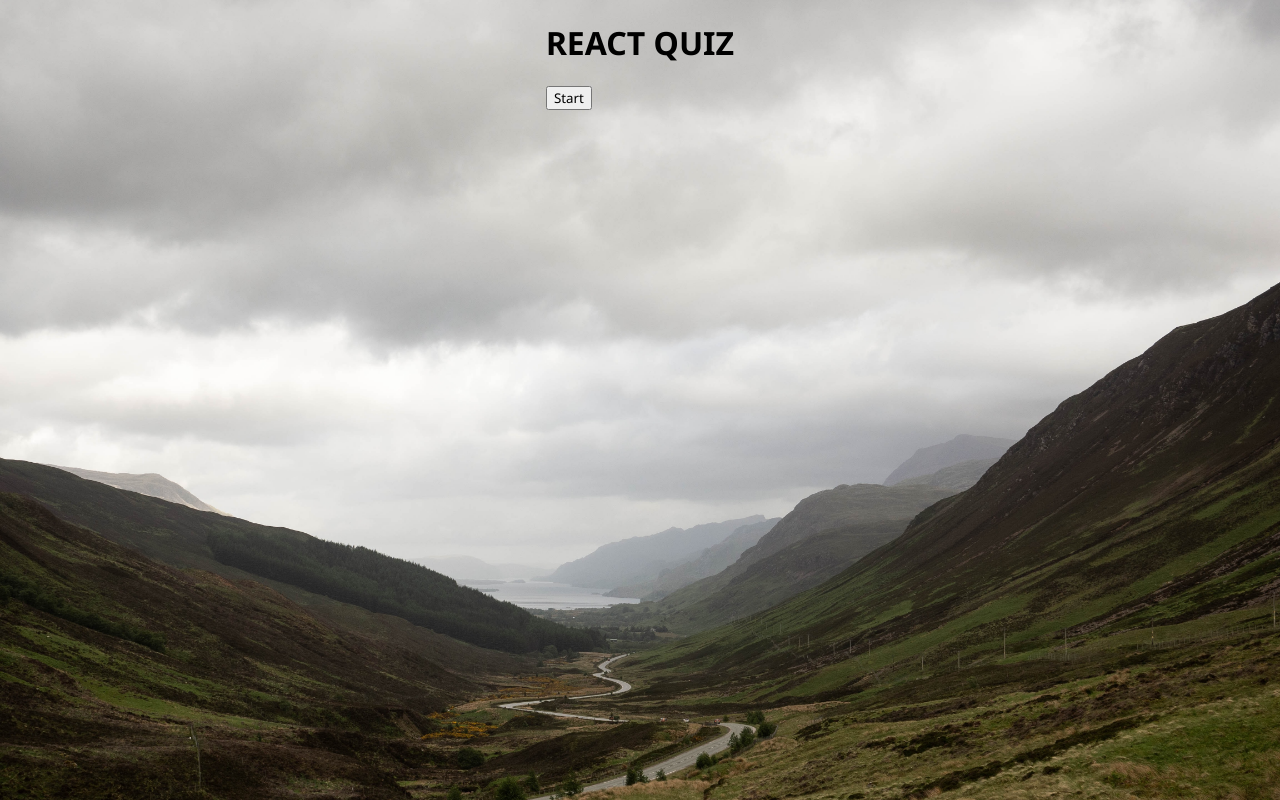
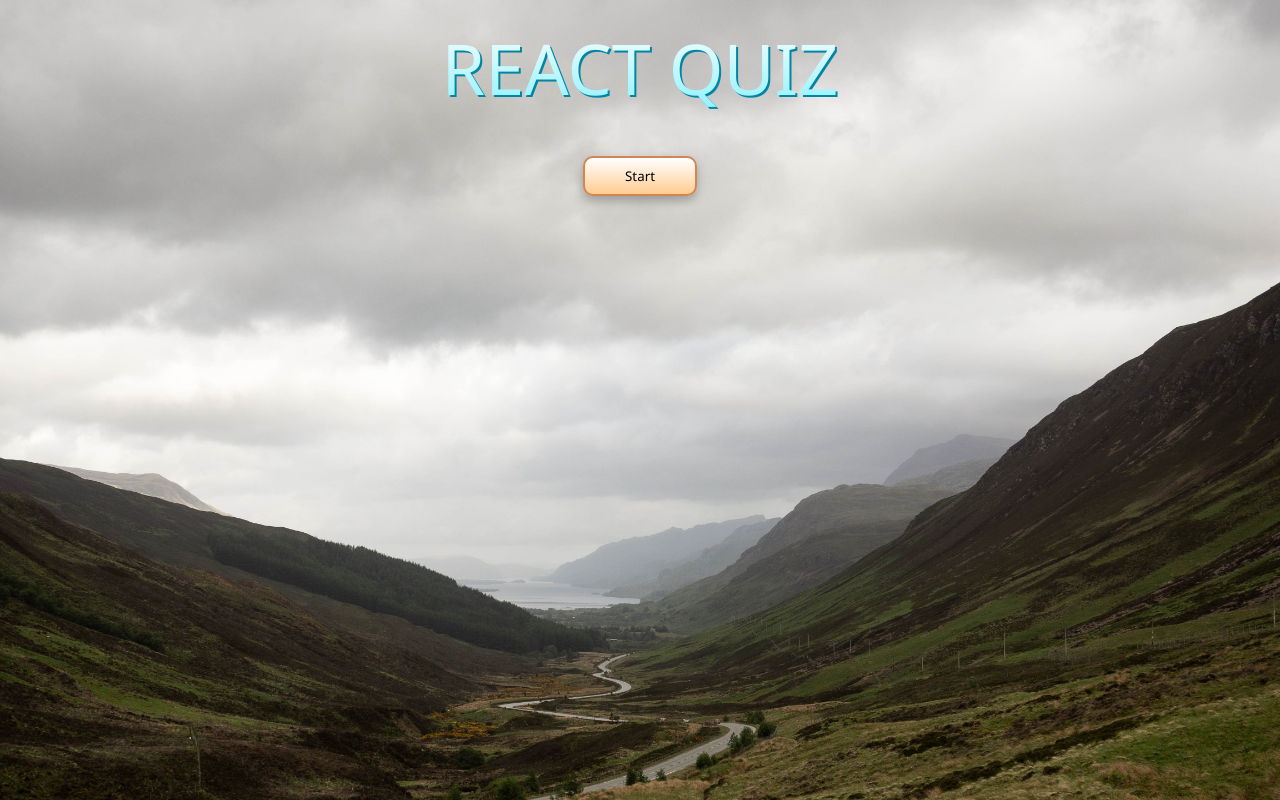
Before and after one commit to imypullan/ts-quiz, a React (Create React App) app: page / in a window 1280 px wide. Built offline with nearby package versions, Linux system fonts and the light colour scheme.

Commit message:
styling for quiz box

```diff
--- a/src/App.styles.ts
+++ b/src/App.styles.ts
@@ -21,4 +21,50 @@ export const GlobalStyle = createGlobalStyle`
      }
 `
 
-export default GlobalStyle
+export const Wrapper = styled.div`
+    display: flex;
+    flex-direction: column;
+    align-items: center;
+
+    > p {
+        color: #FFF;
+    }
+
+    .score {
+        color: #FFF;
+        font-size: 2rem;
+        margin: 0;
+    }
+
+    h1 {
+        font-family: 'Noto Sans', sans-serif;
+        background-image: linear-gradient(180deg, #FFF, #87f1ff);
+        background-size: 100%;
+        background-clip: text;
+        -webkit-background-clip: text;
+        -webkit-text-fill-color: transparent;
+        -moz-background-clip: text;
+        -moz-text-fill-color: transparent;
+        filter: drop-shadow(2px 2px #0085a3);
+        font-size: 70px;
+        font-weight: 400;
+        text-align: center;
+        margin: 20px;
+        }
+
+        .start, .next {
+            cursor: pointer;
+            background: linear-gradient(180deg, #FFF, #FFCC91);
+            border: 2px solid #D38558;
+            box-shadow: 0px 5px 10px rgba(0, 0, 0, 0.25);
+            border-radius: 10px;
+            height: 40px;
+            margin: 20px 0;
+            padding: 0 40px;
+        }
+
+        .start {
+            max-width: 200px;
+        }
+    }
+`
--- a/src/App.tsx
+++ b/src/App.tsx
@@ -1,7 +1,7 @@
 import React, {useState} from 'react'
 import {Difficulty, fetchQuizQuestions, QuestionState} from "./API";
 import QuestionCard from "./Components/QuestionCard";
-import { GlobalStyle } from './App.styles'
+import { GlobalStyle, Wrapper } from './App.styles'
 
 export type AnswerObject = {
     question: string
@@ -75,7 +75,7 @@ const App = () => {
     return (
         <>
             <GlobalStyle />
-            <div className='App'>
+            <Wrapper>
                 <h1>REACT QUIZ</h1>
                 {gameOver || userAnswers.length == TOTAL_QUESTIONS?
                     <button className='start' onClick={startTrivia}>
@@ -99,7 +99,7 @@ const App = () => {
                         Next Question
                     </button>
                 ): null}
-            </div>
+            </Wrapper>
         </>
     )
 }
```
Also changed, not shown: src/Components/QuestionCard.styles.ts (added, +49 -0 lines).
